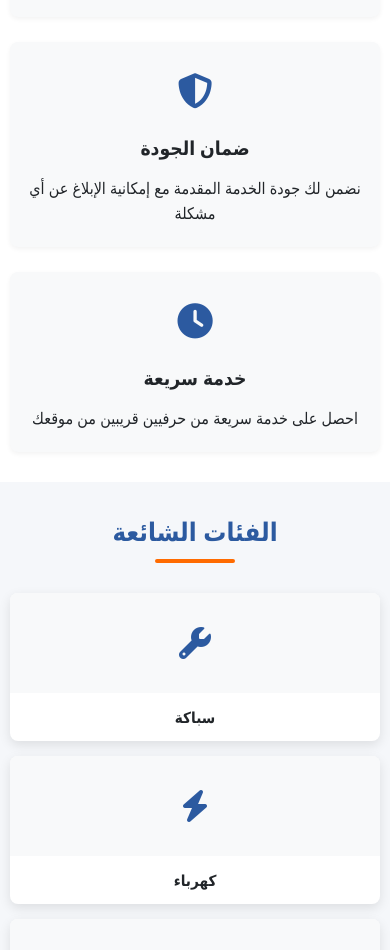
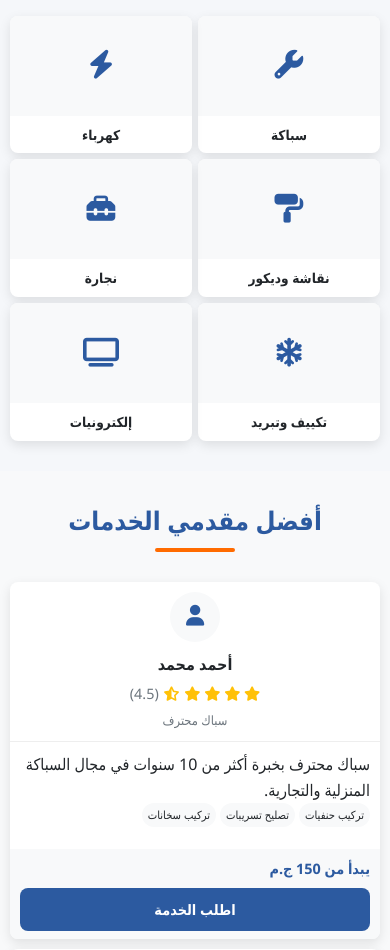
Before and after one commit to kareemreade/homerun2, a plain HTML site: page index.html in a window 390 px wide. Shown: the part 1029-1979 px from the top of the page. Drawn offline with Linux system fonts and the light colour scheme.

Commit message:
Adjust grid layouts for responsive design
Updated grid layouts for features, categories, and providers sections to display multiple items per row on various screen sizes.

```diff
--- a/index.html
+++ b/index.html
@@ -792,16 +792,40 @@
                 align-items: center;
             }
 
+            /* التعديل: عرض 2 بطاقة في كل سطر لقسم الميزات */
             .features-grid {
-                grid-template-columns: 1fr;
+                grid-template-columns: repeat(2, 1fr);
+                gap: 15px;
             }
 
-            .categories-grid {
-                grid-template-columns: repeat(2, 1fr);
+            .feature-card {
+                padding: 20px 15px;
             }
 
+            .feature-icon {
+                font-size: 1.8rem;
+                margin-bottom: 12px;
+            }
+
+            .feature-title {
+                font-size: 1.1rem;
+                margin-bottom: 8px;
+            }
+
+            /* التعديل: عرض 3 فئات في كل سطر على الشاشات المتوسطة */
+            .categories-grid {
+                grid-template-columns: repeat(3, 1fr);
+                gap: 10px;
+            }
+
+            /* التعديل: عرض 2 بطاقة في كل سطر لقسم مقدمي الخدمات */
             .providers-grid {
-                grid-template-columns: 1fr;
+                grid-template-columns: repeat(2, 1fr);
+                gap: 15px;
+            }
+
+            .provider-card {
+                padding: 0;
             }
 
             .steps {
@@ -849,17 +873,80 @@
                 border-radius: var(--border-radius);
             }
 
+            /* التعديل: عرض 2 بطاقة في كل سطر لقسم الميزات على الشاشات الصغيرة */
+            .features-grid {
+                grid-template-columns: repeat(2, 1fr);
+                gap: 12px;
+            }
+
+            .feature-card {
+                padding: 18px 12px;
+            }
+
+            .feature-icon {
+                font-size: 1.6rem;
+                margin-bottom: 10px;
+            }
+
+            .feature-title {
+                font-size: 1rem;
+            }
+
+            .feature-card p {
+                font-size: 0.85rem;
+            }
+
+            /* التعديل: عرض 2 فئة في كل سطر على الشاشات الصغيرة */
             .categories-grid {
-                grid-template-columns: 1fr;
+                grid-template-columns: repeat(2, 1fr);
+                gap: 8px;
+            }
+
+            /* التعديل: تحسين عرض مقدمي الخدمات على الشاشات الصغيرة */
+            .providers-grid {
+                grid-template-columns: repeat(2, 1fr);
+                gap: 12px;
+            }
+
+            .provider-header {
+                padding: 12px;
+                flex-direction: column;
+                text-align: center;
+                gap: 10px;
+            }
+
+            .provider-avatar {
+                margin-left: 0;
+                width: 50px;
+                height: 50px;
+                font-size: 1.3rem;
+            }
+
+            .provider-body {
+                padding: 12px;
             }
 
             .provider-footer {
+                padding: 10px 12px;
                 flex-direction: column;
                 align-items: stretch;
+                gap: 8px;
             }
 
             .provider-footer .btn {
                 width: 100%;
+            }
+
+            .provider-name {
+                font-size: 1rem;
+            }
+
+            .provider-specialty {
+                font-size: 0.8rem;
+            }
+
+            .provider-price {
+                font-size: 0.9rem;
             }
 
             .logo {
@@ -882,23 +969,70 @@
                 font-size: 0.8rem;
             }
 
+            /* التعديل: تحسين عرض الميزات على الشاشات الصغيرة جداً */
+            .features-grid {
+                grid-template-columns: repeat(2, 1fr);
+                gap: 8px;
+            }
+
             .feature-card {
-                padding: 20px 15px;
+                padding: 15px 10px;
+            }
+
+            .feature-icon {
+                font-size: 1.4rem;
+            }
+
+            .feature-title {
+                font-size: 0.9rem;
+            }
+
+            .feature-card p {
+                font-size: 0.8rem;
+                line-height: 1.4;
+            }
+
+            /* التعديل: تحسين عرض الفئات على الشاشات الصغيرة جداً */
+            .categories-grid {
+                grid-template-columns: repeat(2, 1fr);
+                gap: 6px;
             }
 
             .category-img {
                 height: 100px;
-                font-size: 2rem;
+                font-size: 1.8rem;
+            }
+
+            .category-name {
+                padding: 8px;
+                font-size: 0.85rem;
+            }
+
+            /* التعديل: تحسين عرض مقدمي الخدمات على الشاشات الصغيرة جداً */
+            .providers-grid {
+                grid-template-columns: 1fr;
+                gap: 10px;
             }
 
             .provider-header {
-                flex-direction: column;
-                text-align: center;
-                gap: 10px;
+                padding: 10px;
             }
 
-            .provider-avatar {
-                margin-left: 0;
+            .provider-body {
+                padding: 10px;
+            }
+
+            .provider-footer {
+                padding: 8px 10px;
+            }
+
+            .provider-services {
+                gap: 4px;
+            }
+
+            .service-tag {
+                font-size: 0.7rem;
+                padding: 3px 6px;
             }
         }
 
@@ -1315,8 +1449,6 @@
             if (mobileMenuBtn) {
                 mobileMenuBtn.addEventListener('click', function() {
                     navLinks.classList.toggle('active');
-
-                    // تغيير الأيقونة بين القائمة والإغلاق
                     const icon = this.querySelector('i');
                     if (navLinks.classList.contains('active')) {
                         icon.classList.remove('fa-bars');
@@ -1337,8 +1469,6 @@
                     mobileMenuBtn.querySelector('i').classList.remove('fa-times');
                 });
             });
-
-            // البحث عن الخدمات
             const searchInput = document.querySelector('.search-input');
             const searchBtn = document.querySelector('.search-btn');
             const searchTags = document.querySelectorAll('.search-tag');
@@ -1346,7 +1476,6 @@
             searchBtn.addEventListener('click', function() {
                 if (searchInput.value.trim() !== '') {
                     alert(`سيتم البحث عن: ${searchInput.value}`);
-                    // هنا يمكن إضافة كود البحث الفعلي
                 }
             });
 
@@ -1362,9 +1491,7 @@
                     searchBtn.click();
                 });
             });
-
-            // اختيار الفئات
-            const categoryCards = document.querySelectorAll('.category-card');
+                        const categoryCards = document.querySelectorAll('.category-card');
             categoryCards.forEach(card => {
                 card.addEventListener('click', function() {
                     const categoryName = this.querySelector('.category-name').textContent;
@@ -1372,8 +1499,6 @@
                     // هنا يمكن إضافة كود التوجيه للصفحة المناسبة
                 });
             });
-
-            // طلب الخدمة من مقدم الخدمة
             const serviceBtns = document.querySelectorAll('.provider-card .btn');
             serviceBtns.forEach(btn => {
                 btn.addEventListener('click', function(e) {
@@ -1389,7 +1514,6 @@
                 threshold: 0.1,
                 rootMargin: '0px 0px -50px 0px'
             };
-
             const observer = new IntersectionObserver(function(entries) {
                 entries.forEach(entry => {
                     if (entry.isIntersecting) {
```
